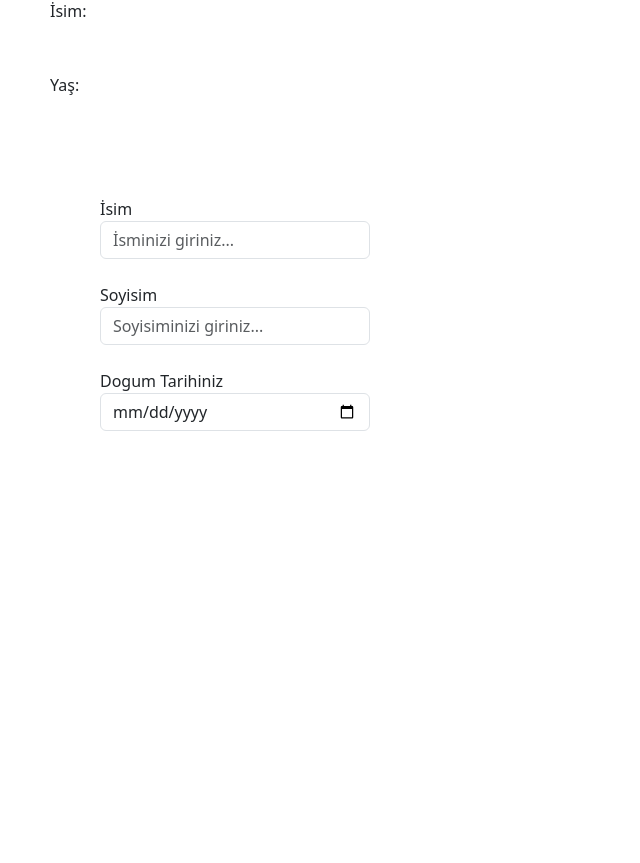
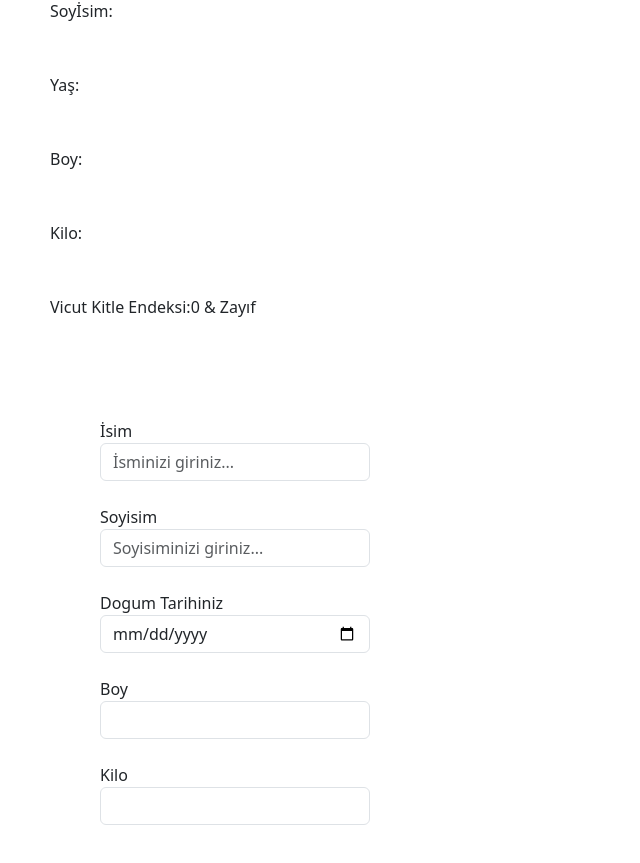
Before and after one commit to seferogluemre/router-dom, a React (Vite) app: page / in a window 1280 px wide. Shown: the part 229-1092 px from the top of the page, without its empty margins (0-640 px from the left). Before the commit the page ends 800 px from the top, so only its background shows below. Built offline with nearby package versions, Linux system fonts and the light colour scheme.

Commit message:
bsi indeksi hesaplama ve result döndürme

```diff
--- a/src/routes/Home.tsx
+++ b/src/routes/Home.tsx
@@ -8,10 +8,19 @@ export default function HomePage() {
 
     const firstName = UserState((state) => state.firstName);
     const lastName = UserState((state) => state.lastName);
+    const birthDate = UserState((state) => state.birthDate);
+    const kg = UserState((state) => state.weight);
+    const cm = UserState((state) => state.height);
+
     const age = UserState((state) => state.getAge())
+    const bmi = UserState((state) => state.getBmi())
+    const getBmiResult = UserState((state) => state.getBmiResult())
+
     const setFirstName = UserState((state) => state.setFirstName);
     const setLastName = UserState((state) => state.setLastName);
     const setBirthDate = UserState((state) => state.setBirthDate);
+    const setHeight = UserState((state) => state.setHeight);
+    const setWeight = UserState((state) => state.setWeight);
 
     function handleChangeFirstname(e: ChangeEvent<HTMLInputElement>) {
         setFirstName(e.target.value)
@@ -20,8 +29,13 @@ export default function HomePage() {
         setLastName(e.target.value)
     }
     function handleChangeBirtDate(e: ChangeEvent<HTMLInputElement>) {
-        const birthDatePayload = new Date(e.target.value);
-        setBirthDate(birthDatePayload)
+        setBirthDate(e.target.valueAsDate!)
+    }
+    function handleChangeHeight(e: ChangeEvent<HTMLInputElement>) {
+        setHeight(e.target.valueAsNumber || undefined)
+    }
+    function handleChangeWeight(e: ChangeEvent<HTMLInputElement>) {
+        setWeight(e.target.valueAsNumber || undefined)
     }
 
     return (
@@ -34,24 +48,43 @@ export default function HomePage() {
                 İsim:{firstName}
             </div>
             <div style={{ margin: "50px" }}>
-                İsim:{lastName}
+                Soyİsim:{lastName}
             </div>
             <div style={{ margin: "50px" }}>
                 Yaş:{age}
             </div>
+            <div style={{ margin: "50px" }}>
+                Boy:{cm}
+            </div>
+            <div style={{ margin: "50px" }}>
+                Kilo:{kg}
+            </div>
+            <div style={{ margin: "50px" }}>
+                Vicut Kitle Endeksi:{bmi} & {getBmiResult}
+            </div>
+
+
             <div style={{ margin: "100px" }}>
                 <Form>
                     <div className="mb-4">
                         <label >İsim</label>
-                        <FormControl onChange={handleChangeFirstname} placeholder="İsminizi giriniz..." className="w-25" type="text" />
+                        <FormControl onChange={handleChangeFirstname} value={firstName} placeholder="İsminizi giriniz..." className="w-25" type="text" />
                     </div>
                     <div className="mb-4">
                         <label >Soyisim</label>
-                        <FormControl onChange={handleChangeLastName} placeholder="Soyisiminizi giriniz..." className="w-25" type="text" />
+                        <FormControl onChange={handleChangeLastName} value={lastName} placeholder="Soyisiminizi giriniz..." className="w-25" type="text" />
                     </div>
                     <div className="mb-4">
                         <label >Dogum Tarihiniz</label>
-                        <FormControl onChange={handleChangeBirtDate} className="w-25" type="date" />
+                        <FormControl onChange={handleChangeBirtDate} value={birthDate?.toLocaleDateString("en-CA")} className="w-25" type="date" />
+                    </div>
+                    <div className="mb-4">
+                        <label >Boy </label>
+                        <FormControl onChange={handleChangeHeight} value={cm} className="w-25" type="number" />
+                    </div>
+                    <div className="mb-4">
+                        <label >Kilo </label>
+                        <FormControl onChange={handleChangeWeight} value={kg} className="w-25" type="number" />
                     </div>
                 </Form>
             </div>
--- a/src/stores/UserStore.ts
+++ b/src/stores/UserStore.ts
@@ -9,8 +9,16 @@ interface UserState {
     setFirstName: (payload:string)=>void;
     setLastName: (payload:string)=>void;
     setBirthDate: (payload:Date)=>void;
+    setHeight: (payload:number | undefined)=>void;
+    setWeight: (payload:number | undefined)=>void;
     getAge:()=>number|undefined;
+    getBmi:()=>number;
+    getBmiResult:()=>"Zayıf" | "Normal" |"Kilolu" | "Obez";
 }
+
+const calculateBmiScore=(weight:number,height:number)=>(weight / ((height*height)/10000)).toFixed(2);
+
+
 
 export const UserState = create<UserState>()((set,get) => ({
     firstName:"",
@@ -18,12 +26,32 @@ export const UserState = create<UserState>()((set,get) => ({
     setFirstName: (payload) => set({ firstName: payload }),
     setLastName: (payload) => set({ lastName: payload }),
     setBirthDate: (payload)=>set({ birthDate: payload }),
+    setHeight: (payload)=>set({ height: payload }),
+    setWeight: (payload)=>set({ weight: payload }),
+
     getAge:()=>{
         const birthDate=get().birthDate;
         if(!birthDate)return;
         const ageDifmis=Date.now() - birthDate.getTime();
         const ageDate=new Date(ageDifmis);
         return Math.abs(ageDate.getUTCFullYear() - 1970)
-    }
+    },
 
+    getBmi:()=>{
+        const weight=get().weight;
+        const height=get().height;
+
+        if(!height || !weight) return 0;
+
+        const score= +calculateBmiScore(weight,height);
+        return score;
+    },
+    getBmiResult:()=> {
+        const getBmi=get().getBmi();
+        if(getBmi<18.5)return "Zayıf";
+        if(getBmi<25)return "Normal"
+        if(getBmi<30)return "Kilolu"
+
+        return "Obez";
+    },
 }))
```
